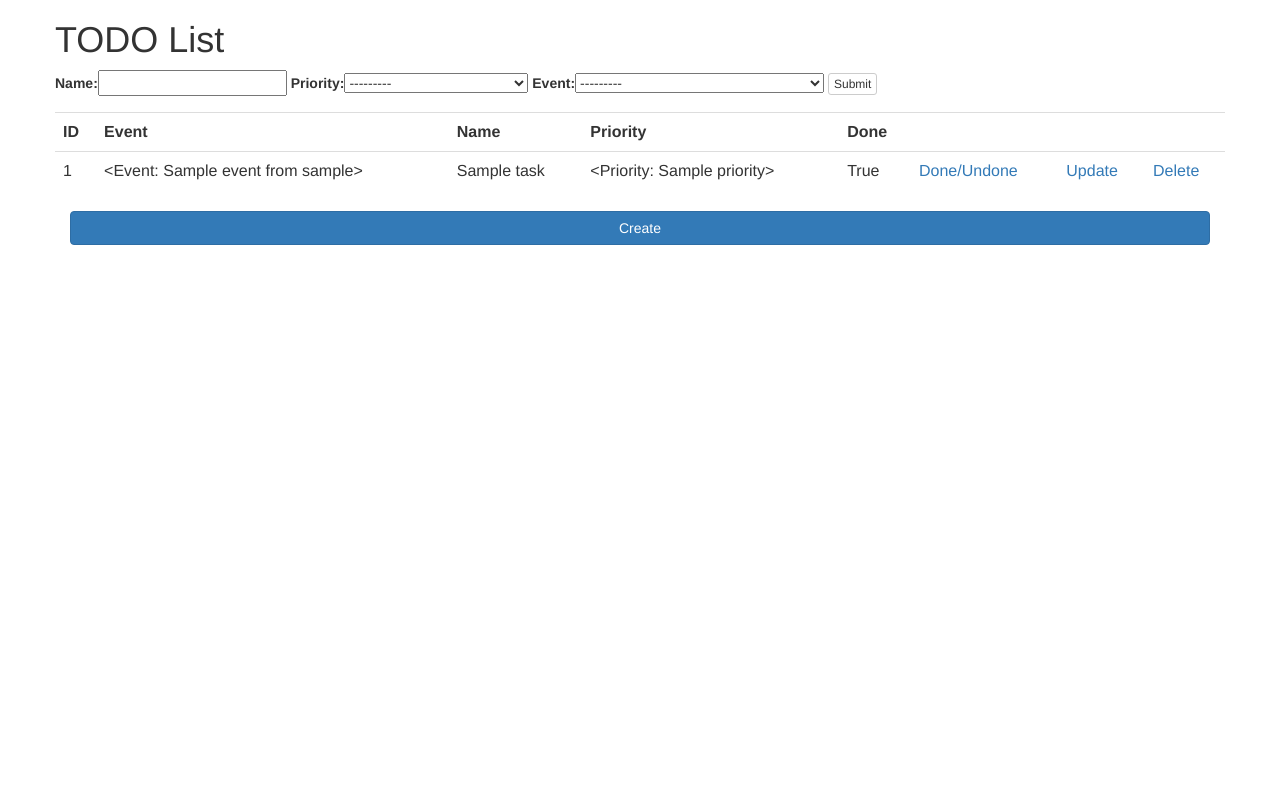
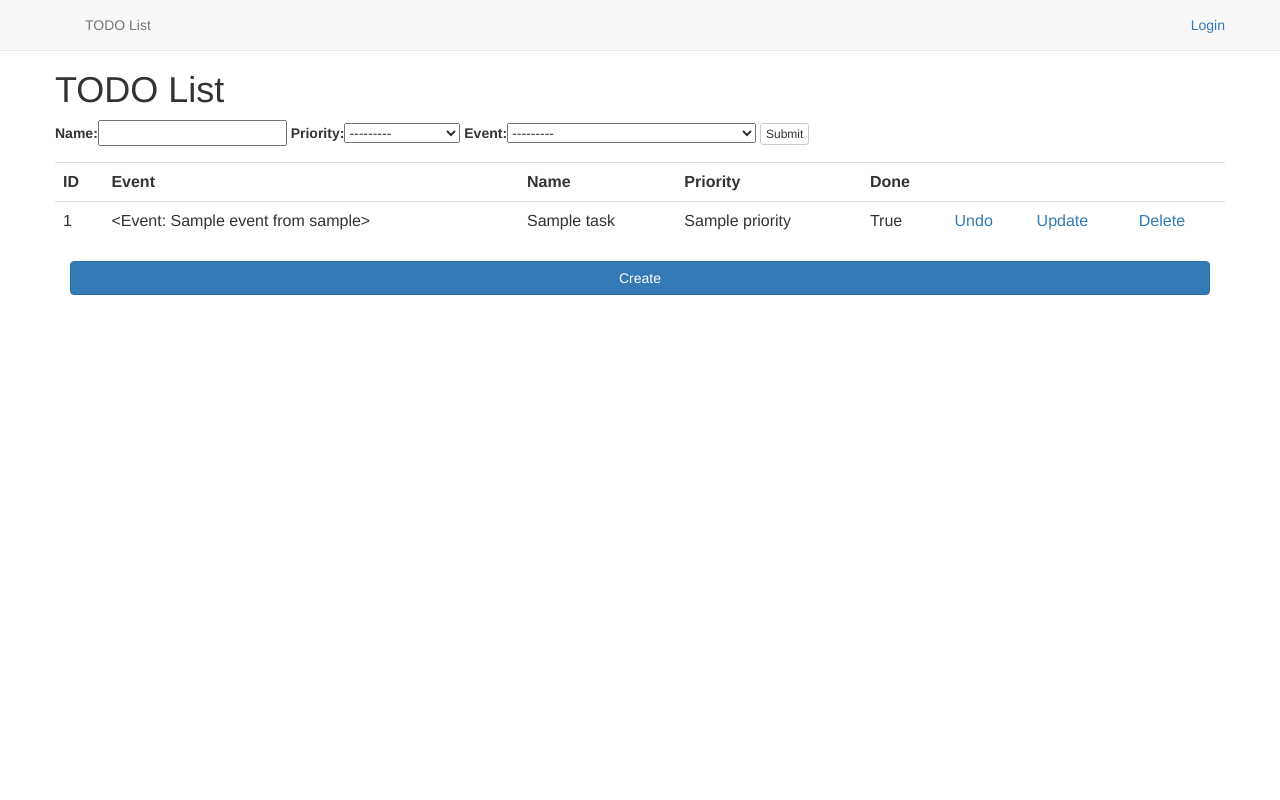
Before and after one commit to facundochaud-eb/todo_list, a Django app: page /tasks/ in a window 1280 px wide. Run offline with Django 3.2, Linux system fonts and the light colour scheme; tables that the repository leaves empty hold one stand-in row (values such as "Sample post"); some libraries are stand-ins or nearby versions.

Commit message:
add login info

```diff
--- a/tasks/models.py
+++ b/tasks/models.py
@@ -6,7 +6,7 @@ class Priority(models.Model):
     name = models.CharField(max_length=20)
 
     def __str__(self):
-        return f"<Priority: {self.name}>"
+        return self.name
 
 
 class Task(models.Model):
--- a/templates/base.html
+++ b/templates/base.html
@@ -4,7 +4,21 @@
 {% bootstrap_javascript %}
 {% bootstrap_messages %}
 
-<body>
+<body style="padding-top: 50px; ">
+    <nav class="navbar navbar-default navbar-fixed-top">
+        <div class="container">
+            <ul class="nav navbar-nav">
+                <li><a href="{% url 'task_list' %}">TODO List</a></li>
+            </ul>
+            <p class="navbar-text navbar-right">
+                {% if request.user.is_authenticated %}
+                    Logged as: {{ request.user }} | <a href="/admin/logout/">Logout</a>
+                {% else %}
+                    <a href="/admin/login/">Login</a>
+                {% endif %}
+            </p>
+        </div>
+    </nav>
     <div class="container">
         {% block content %}
         {% endblock %}
--- a/templates/tasks/task_filter.html
+++ b/templates/tasks/task_filter.html
@@ -31,7 +31,7 @@
             <td>{{task.name}}</td>
             <td>{{task.priority}}</td>
             <td>{{task.done}}</td>
-            <td><a href="{% url 'task_done' task.id %}">Done/Undone</a></td>
+            <td><a href="{% url 'task_done' task.id %}">{% if task.done %} Undo {% else %} Done {% endif %}</a></td>
             <td><a href="{% url 'task_update' task.id %}">Update</a></td>
             <td><a href="{% url 'task_delete' task.id %}">Delete</a></td>
         </tr>
```
